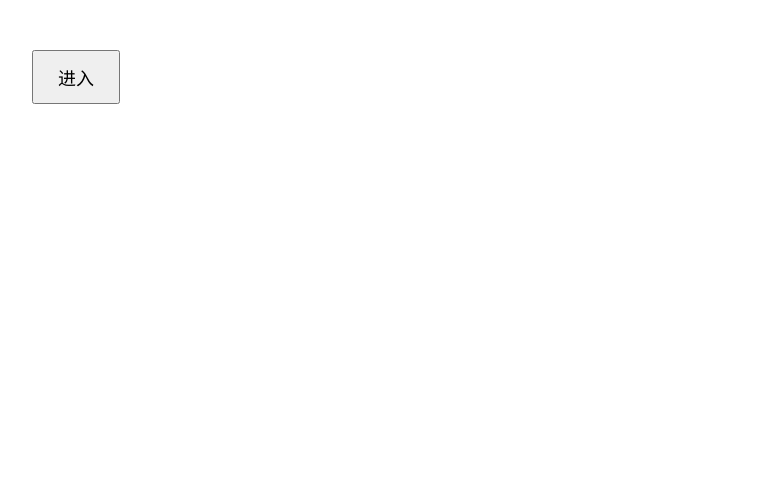
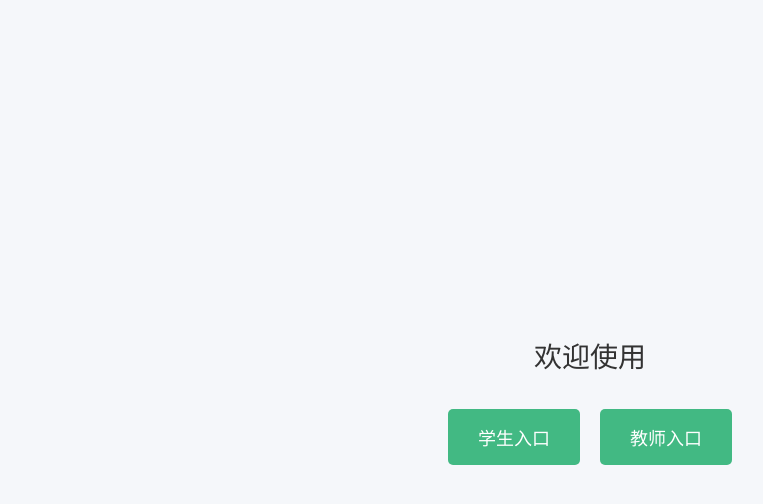
Before and after one commit to g7m-a/edu_platform, a Vue app in the folder frontend/: page /Entry in a window 1280 px wide. Shown: the top 504 px of the page, without its empty margins (50-813 px from the left). Built offline with nearby package versions, Linux system fonts and the light colour scheme.

Commit message:
Update Entry.vue

```diff
--- a/frontend/src/Entry.vue
+++ b/frontend/src/Entry.vue
@@ -1,23 +1,64 @@
 <template>
-    <div class="Entry">
-        <button @click="goToLogin" class="home-btn">进入</button>
-        <router-view></router-view>
+  <div class="entry-container">
+    <h1>欢迎使用</h1>
+    <div class="btn-group">
+      <button @click="goToStudentLogin" class="role-btn">学生入口</button>
+      <button @click="goToTeacherLogin" class="role-btn">教师入口</button>
     </div>
+  </div>
 </template>
 
 <script setup>
 import { useRouter } from 'vue-router';
 const router = useRouter();
-const goToLogin = () => {
-  router.push('/login');
+
+const goToStudentLogin = () => {
+  router.push('/student-login');
+};
+
+const goToTeacherLogin = () => {
+  router.push('/teacher-login');
 };
 </script>
 
 <style scoped>
-.home-btn {
-  margin: 50px;
-  padding: 12px 24px;
+.entry-container {
+  position: fixed;
+  top: 0;
+  left: 0;
+  right: 0;
+  bottom: 0;
+  background-color: #f5f7fa;
+  display: flex;
+  flex-direction: column;
+  justify-content: center;
+  align-items: center;
+  overflow: hidden;
+}
+
+h1 {
+  color: #333;
+  margin-bottom: 30px;
+  font-size: 28px;
+}
+
+.btn-group {
+  display: flex;
+  gap: 20px;
+}
+
+.role-btn {
+  padding: 15px 30px;
   font-size: 18px;
   cursor: pointer;
+  background-color: #42b983;
+  color: white;
+  border: none;
+  border-radius: 5px;
+  transition: background-color 0.3s ease;
+}
+
+.role-btn:hover {
+  background-color: #359e6d;
 }
 </style>
```
